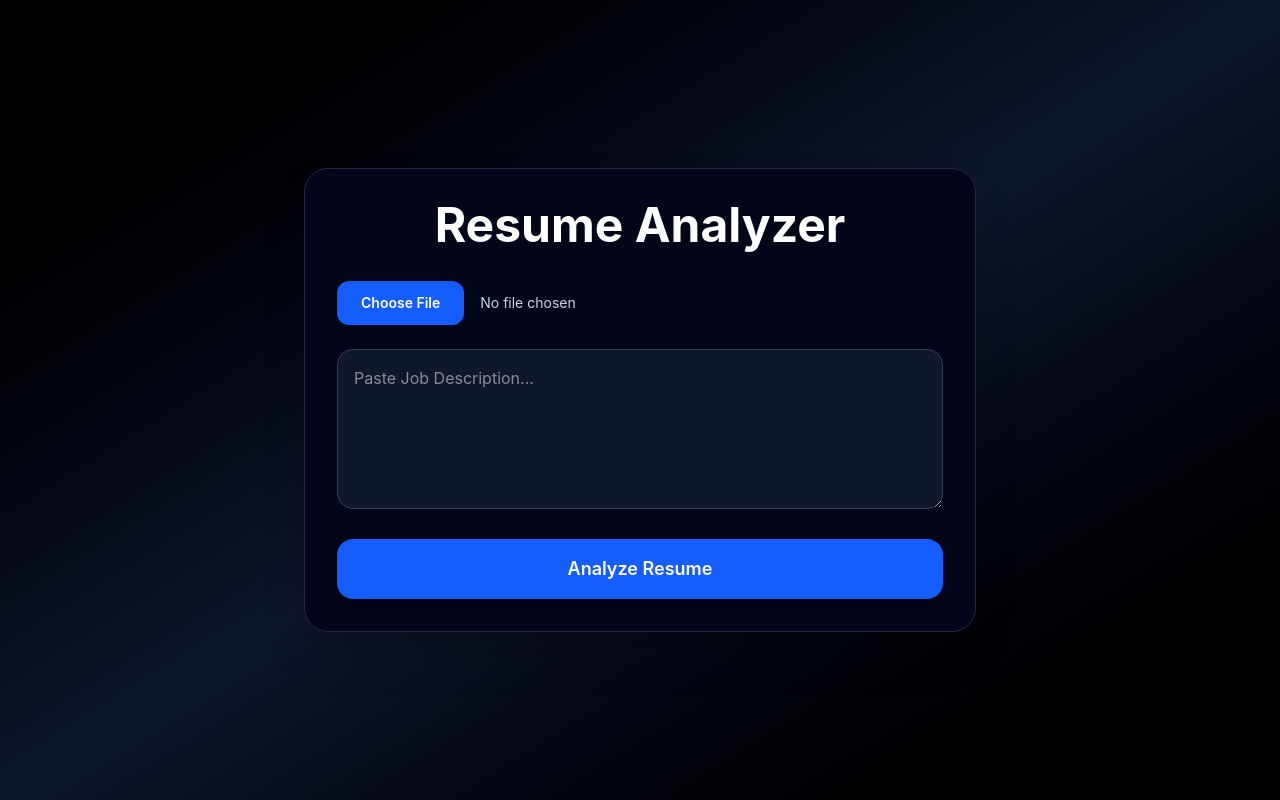
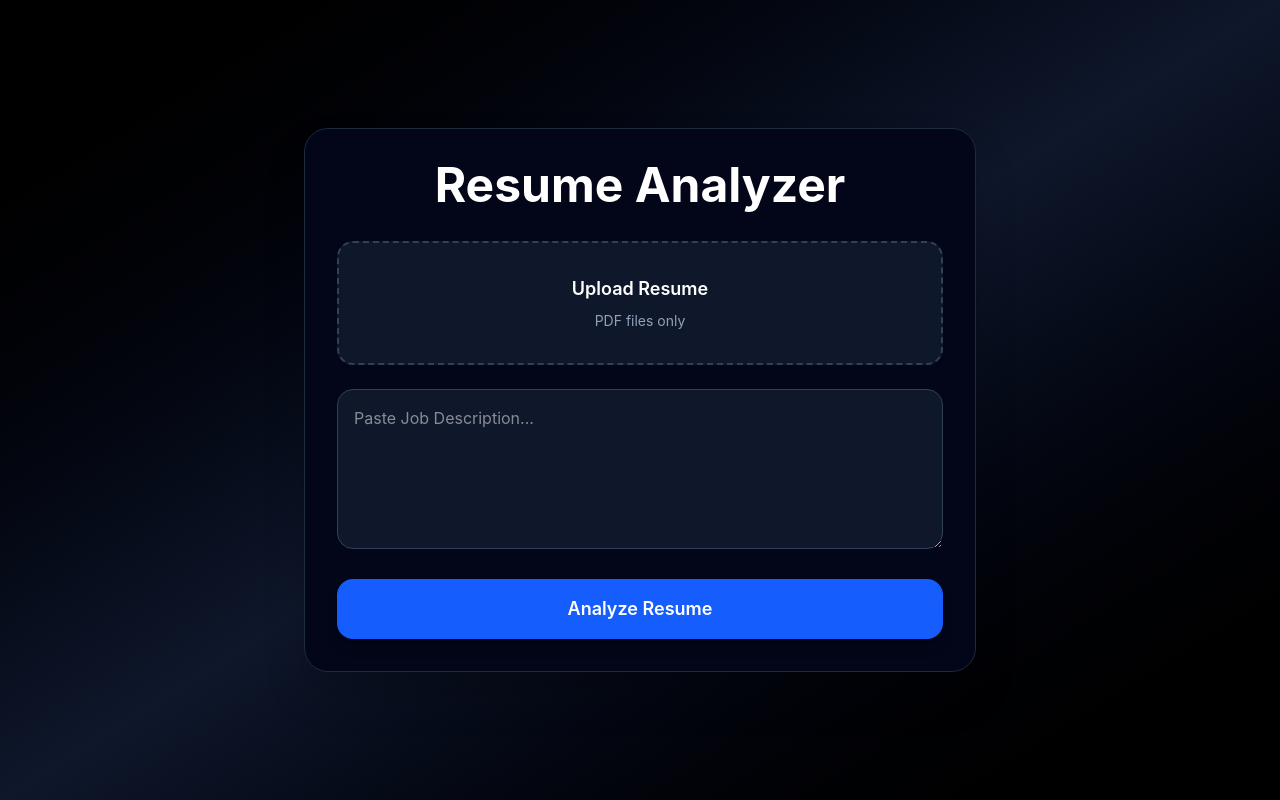
Before and after one commit to sayak53/Resume-CV-Analyzer, a React app in the folder frontend/: page / in a window 1280 px wide. Built offline with nearby package versions, Linux system fonts and the light colour scheme; the HTML template or start-up script is replaced by a standard one.

Commit message:
added drag and drop feature

```diff
--- a/frontend/src/App.jsx
+++ b/frontend/src/App.jsx
@@ -38,16 +38,23 @@ function App() {
         </h1>
 
         <div className="space-y-6">
-          <input
-            type="file"
-            onChange={(e) => setFile(e.target.files[0])}
-            className="block w-full text-sm text-slate-300
-            file:mr-4 file:py-3 file:px-6
-            file:rounded-xl file:border-0
-            file:text-sm file:font-semibold
-            file:bg-blue-600 file:text-white
-            hover:file:bg-blue-700"
-          />
+          <label className="border-2 border-dashed border-slate-700 rounded-2xl p-8 flex flex-col items-center justify-center cursor-pointer hover:border-blue-500 transition-all duration-300 bg-slate-900">
+            <input
+              type="file"
+              className="hidden"
+              onChange={(e) => setFile(e.target.files[0])}
+            />
+
+            <p className="text-white text-lg font-semibold mb-2">
+              Upload Resume
+            </p>
+
+            <p className="text-slate-400 text-sm">PDF files only</p>
+
+            {file && (
+              <p className="mt-4 text-blue-400 font-medium">{file.name}</p>
+            )}
+          </label>
 
           <textarea
             placeholder="Paste Job Description..."
```
